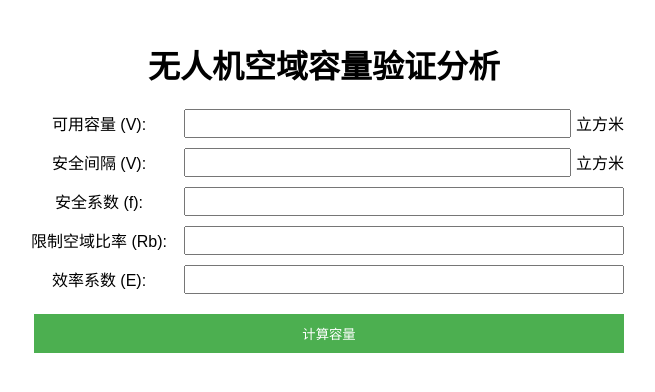
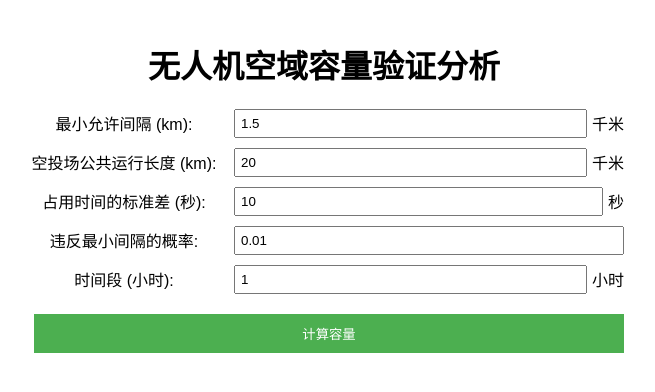
Before and after one commit to wuzerui378/airspace, a React (Create React App) app: page /capacity in a window 1280 px wide. Shown: the top 392 px of the page, without its empty margins (316-971 px from the left). Built offline with nearby package versions, Linux system fonts and the light colour scheme.

Commit message:
修改了计算入参

```diff
--- a/src/components/AirspaceCapacityForm.tsx
+++ b/src/components/AirspaceCapacityForm.tsx
@@ -1,29 +1,31 @@
 import axios from 'axios';
-import React, { useState, ChangeEvent,FormEvent } from 'react';
-import '../static/AirspaceCapacityForm.css'
+import React, { useState, ChangeEvent, FormEvent } from 'react';
+import '../static/AirspaceCapacityForm.css';
 
 function AirspaceCapacityForm() {
   const [formData, setFormData] = useState({
-      availableVolume: '',
-      safetyInterval: '',
-      safetyFactor: '',
-      restrictedAirspaceRatio: '',
-      efficiencyFactor: ''
+    delta_ij: 1.5,
+    gamma: 20,
+    sigma_o: 10,
+    pv: 0.01,
+    Tm: 1,
   });
+
+  const [calculatedCapacity, setCalculatedCapacity] = useState<number | null>(null);
 
   const handleChange = (e: ChangeEvent<HTMLInputElement>) => {
     const { name, value } = e.target;
-      setFormData(prevData => ({
+    setFormData((prevData) => ({
       ...prevData,
-        [name]: value
+      [name]: parseFloat(value),
     }));
   };
 
   const handleSubmit = async (e: FormEvent<HTMLFormElement>) => {
     e.preventDefault();
     try {
-        const response = await axios.post('/api/airspace-capacity', formData);
-        alert(`计算的容量: ${response.data.calculatedCapacity}`);
+      const response = await axios.post('http://localhost:8080/airspace/airspaceCapacity/calculate', formData);
+      setCalculatedCapacity(response.data.calculatedCapacity);
     } catch (error) {
       console.error('提交数据时出错:', error);
       alert('提交数据时出错');
@@ -31,51 +33,52 @@ function AirspaceCapacityForm() {
   };
 
   return (
+    <div>
       <form onSubmit={handleSubmit}>
         <div className="form-group">
-          <label htmlFor="availableVolume">可用容量 (V):</label>
+          <label htmlFor="delta_ij">最小允许间隔 (km):</label>
           <input
             type="number"
-            id="availableVolume"
-            name="availableVolume"
-            value={formData.availableVolume}
+            id="delta_ij"
+            name="delta_ij"
+            value={formData.delta_ij}
+            onChange={handleChange}
+            required
+            step="0.1"
+          />
+          <span className="unit">千米</span>
+        </div>
+        <div className="form-group">
+          <label htmlFor="gamma">空投场公共运行长度 (km):</label>
+          <input
+            type="number"
+            id="gamma"
+            name="gamma"
+            value={formData.gamma}
             onChange={handleChange}
             required
           />
-          <span className="unit">立方米</span>
+          <span className="unit">千米</span>
         </div>
         <div className="form-group">
-          <label htmlFor="safetyInterval">安全间隔 (V):</label>
+          <label htmlFor="sigma_o">占用时间的标准差 (秒):</label>
           <input
             type="number"
-            id="safetyInterval"
-            name="safetyInterval"
-            value={formData.safetyInterval}
+            id="sigma_o"
+            name="sigma_o"
+            value={formData.sigma_o}
             onChange={handleChange}
             required
           />
-          <span className="unit">立方米</span>
+          <span className="unit">秒</span>
         </div>
         <div className="form-group">
-          <label htmlFor="safetyFactor">安全系数 (f):</label>
+          <label htmlFor="pv">违反最小间隔的概率:</label>
           <input
             type="number"
-            id="safetyFactor"
-            name="safetyFactor"
-            value={formData.safetyFactor}
-            onChange={handleChange}
-            required
-            min="1"
-            step="0.1"
-          />
-        </div>
-        <div className="form-group">
-          <label htmlFor="restrictedAirspaceRatio">限制空域比率 (Rb):</label>
-          <input
-            type="number"
-            id="restrictedAirspaceRatio"
-            name="restrictedAirspaceRatio"
-            value={formData.restrictedAirspaceRatio}
+            id="pv"
+            name="pv"
+            value={formData.pv}
             onChange={handleChange}
             required
             min="0"
@@ -84,21 +87,26 @@ function AirspaceCapacityForm() {
           />
         </div>
         <div className="form-group">
-          <label htmlFor="efficiencyFactor">效率系数 (E):</label>
+          <label htmlFor="Tm">时间段 (小时):</label>
           <input
             type="number"
-            id="efficiencyFactor"
-            name="efficiencyFactor"
-            value={formData.efficiencyFactor}
+            id="Tm"
+            name="Tm"
+            value={formData.Tm}
             onChange={handleChange}
             required
-            min="0"
-            max="1"
-            step="0.01"
           />
+          <span className="unit">小时</span>
         </div>
         <button type="submit">计算容量</button>
       </form>
+      {calculatedCapacity !== null && (
+        <div className="result">
+          <h3>计算结果:</h3>
+          <p>空域容量: {calculatedCapacity}</p>
+        </div>
+      )}
+    </div>
   );
 }
 
--- a/src/static/AirspaceCapacityForm.css
+++ b/src/static/AirspaceCapacityForm.css
@@ -41,7 +41,7 @@ form {
 
 
 label {
-    flex: 0 0 150px;
+    flex: 0 0 200px;
     text-align: center;
     padding-right: 10px;
 }
```
Lines whose indentation alone changed are shown as unchanged.
